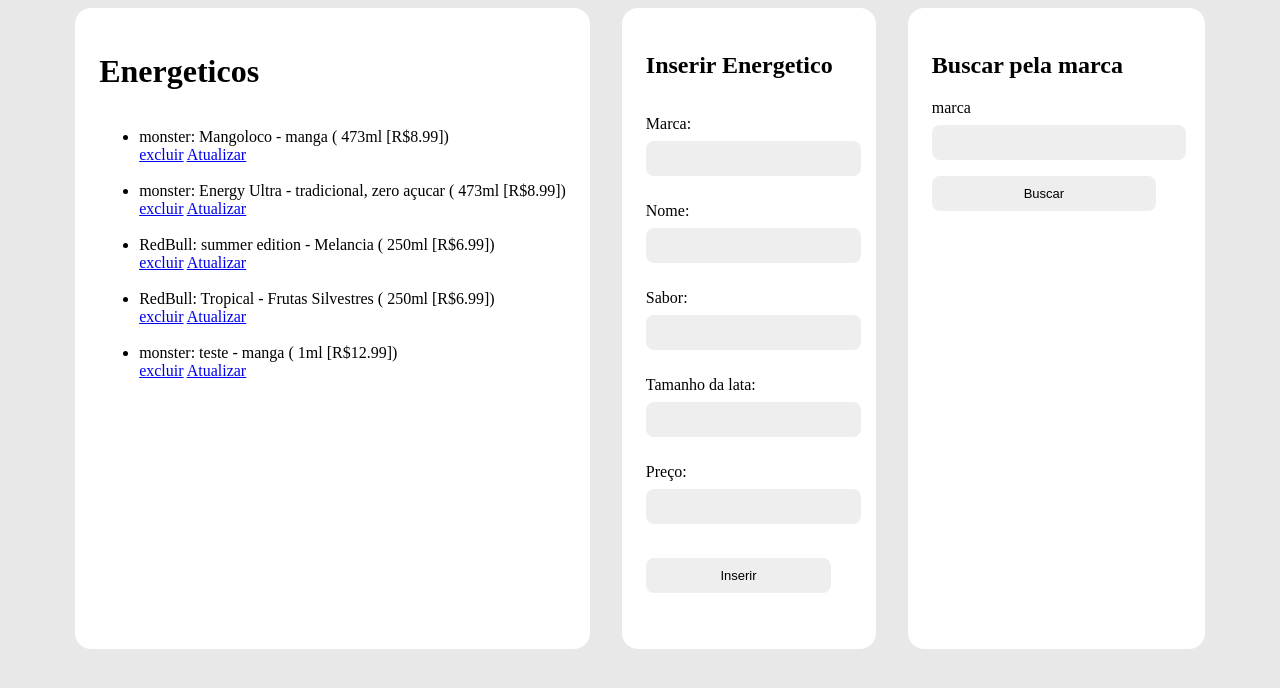
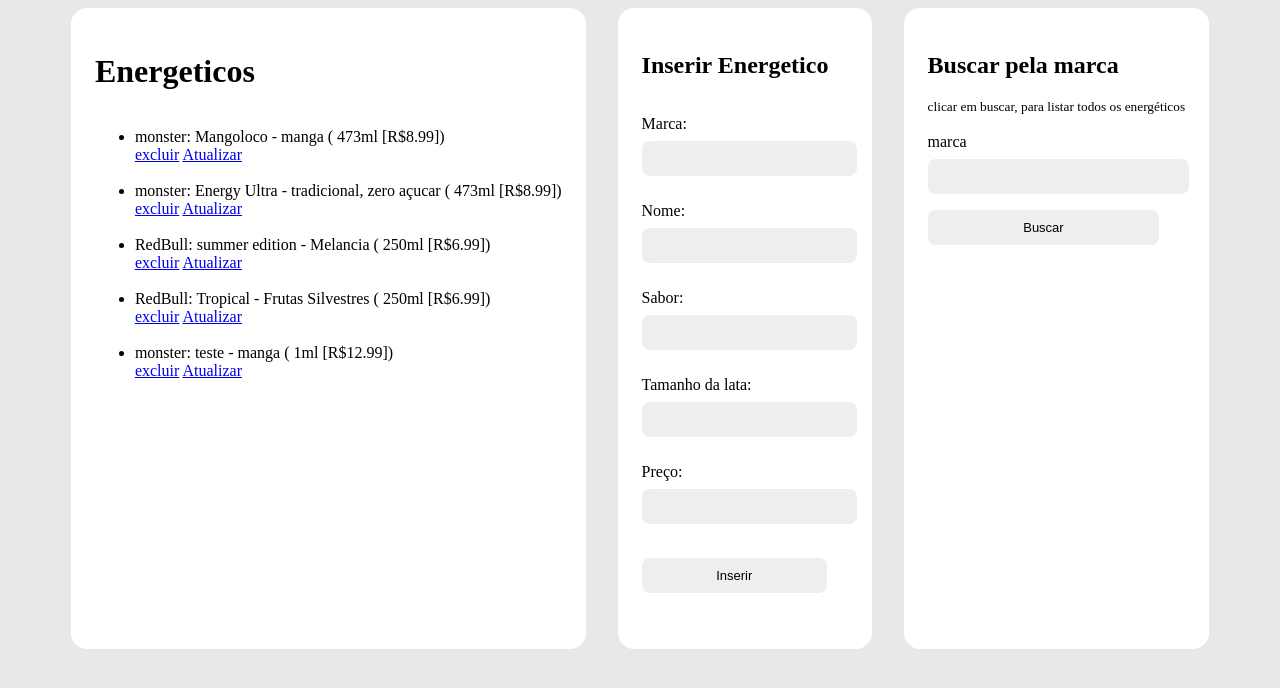
Before and after one commit to Y4nnLS/Projeto-CRUD-com-Flask--SQLite-e-SQLAlchemy, a Flask app: page / in a window 1280 px wide. Shown: the top 688 px of the page. Run offline with Flask 3, Linux system fonts and the light colour scheme.

Commit message:
Update index.html

```diff
--- a/Projeto CRUD com Flask, SQLite e SQLAlchemy/templates/index.html
+++ b/Projeto CRUD com Flask, SQLite e SQLAlchemy/templates/index.html
@@ -50,6 +50,7 @@
     <div class="card__buscar">
         <div class='lista'>
             <h2>Buscar pela marca</h2>
+            <small>clicar em buscar, para listar todos os energéticos</small><br>
             <form method="POST" action="/listar">
                 <label for="marca">marca</label>
                 <input type="text" name="marca"><br>
```
